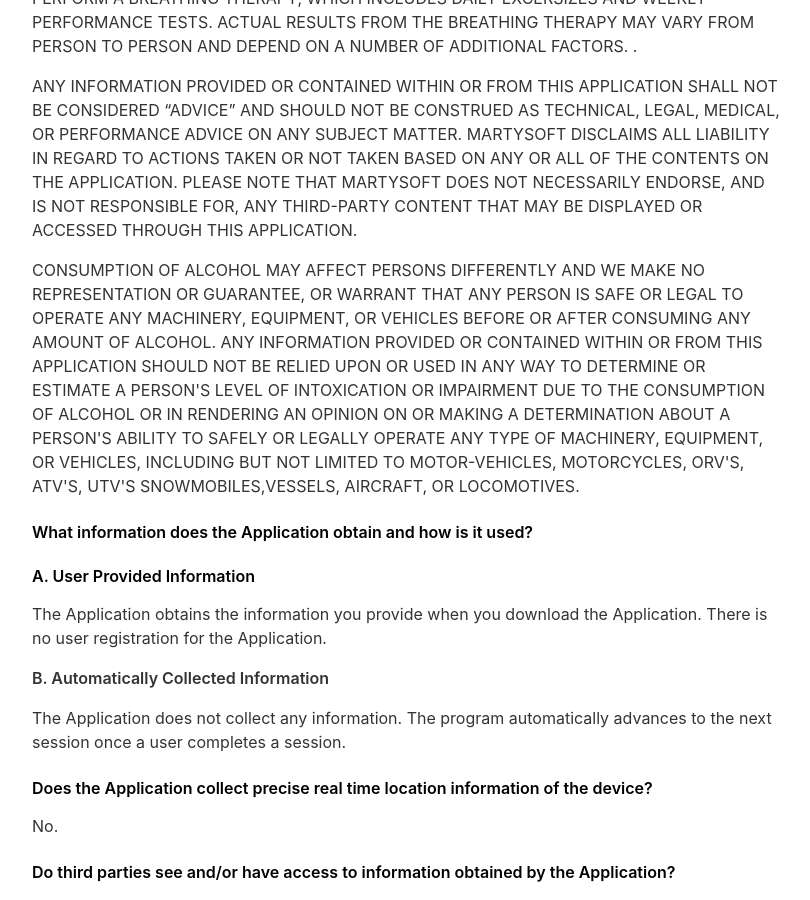
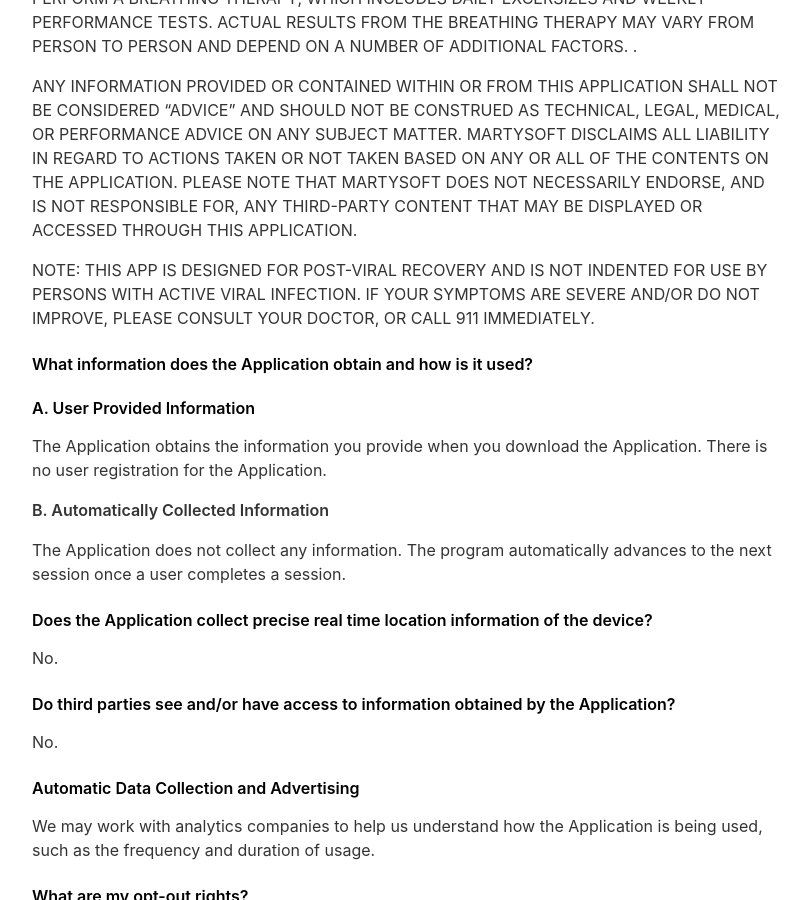
Before and after one commit to marcvanh/reviiv.me, a Jekyll site: the page built from _pages/privacypolicy.md, in a window 1280 px wide and 900 px high, scrolled down 582 px. Shown: the whole window, without its empty margins (233-1043 px from the left). Built offline with Jekyll 4.4.1, drawn with Linux system fonts in a browser that asks for light colours; nearby versions of some CDN libraries.

Commit message:
Update privacypolicy.md

```diff
--- a/_pages/privacypolicy.md
+++ b/_pages/privacypolicy.md
@@ -19,7 +19,7 @@ CAUTION:  THIS APPLICATION IS INTENDED FOR USERS WHO ARE AT LEAST 13 YEARS OLD A
 
 ANY INFORMATION PROVIDED OR CONTAINED WITHIN OR FROM THIS APPLICATION SHALL NOT BE CONSIDERED “ADVICE” AND SHOULD NOT BE CONSTRUED AS TECHNICAL, LEGAL, MEDICAL, OR PERFORMANCE ADVICE ON ANY SUBJECT MATTER.   MARTYSOFT DISCLAIMS ALL LIABILITY IN REGARD TO ACTIONS TAKEN OR NOT TAKEN BASED ON ANY OR ALL OF THE CONTENTS ON THE APPLICATION. PLEASE NOTE THAT MARTYSOFT DOES NOT NECESSARILY ENDORSE, AND IS NOT RESPONSIBLE FOR, ANY THIRD-PARTY CONTENT THAT MAY BE DISPLAYED OR ACCESSED THROUGH THIS APPLICATION.
 
-CONSUMPTION OF ALCOHOL MAY AFFECT PERSONS DIFFERENTLY AND WE MAKE NO REPRESENTATION OR GUARANTEE, OR WARRANT THAT ANY PERSON IS SAFE OR LEGAL TO OPERATE ANY MACHINERY, EQUIPMENT, OR VEHICLES BEFORE OR AFTER CONSUMING ANY AMOUNT OF ALCOHOL.  ANY INFORMATION PROVIDED OR CONTAINED WITHIN OR FROM THIS APPLICATION SHOULD NOT BE RELIED UPON OR USED IN ANY WAY TO DETERMINE OR ESTIMATE A PERSON&#39;S LEVEL OF INTOXICATION OR IMPAIRMENT DUE TO THE CONSUMPTION OF ALCOHOL OR IN RENDERING AN OPINION ON OR MAKING A DETERMINATION ABOUT A PERSON&#39;S ABILITY TO SAFELY OR LEGALLY OPERATE ANY TYPE OF MACHINERY, EQUIPMENT, OR VEHICLES, INCLUDING BUT NOT LIMITED TO MOTOR-VEHICLES, MOTORCYCLES, ORV&#39;S, ATV&#39;S, UTV&#39;S SNOWMOBILES,VESSELS, AIRCRAFT, OR LOCOMOTIVES.
+NOTE:  THIS APP IS DESIGNED FOR POST-VIRAL RECOVERY AND IS NOT INDENTED FOR USE BY PERSONS WITH ACTIVE VIRAL INFECTION.   IF YOUR SYMPTOMS ARE SEVERE AND/OR DO NOT IMPROVE, PLEASE CONSULT YOUR DOCTOR, OR CALL 911 IMMEDIATELY.
 
 
 #### What information does the Application obtain and how is it used?
```
